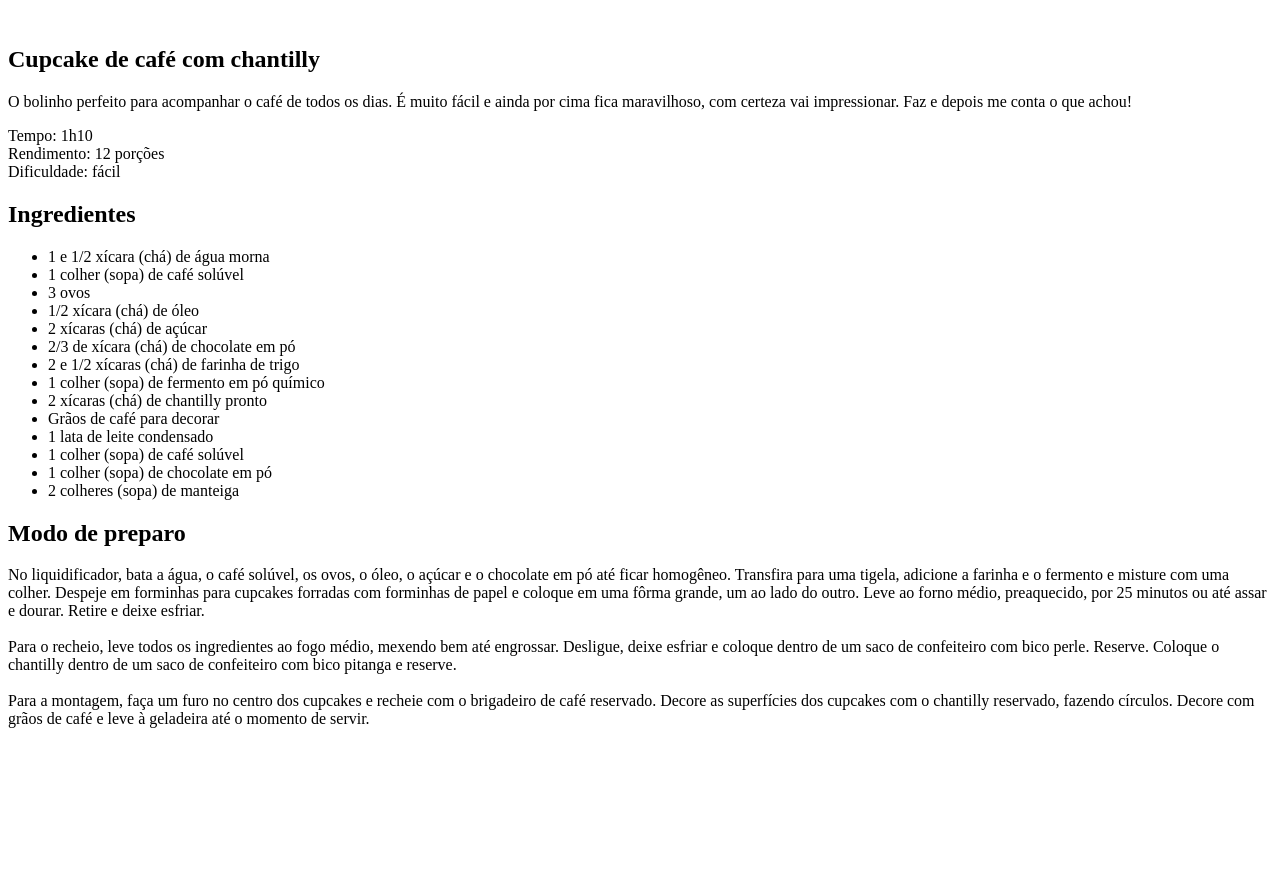
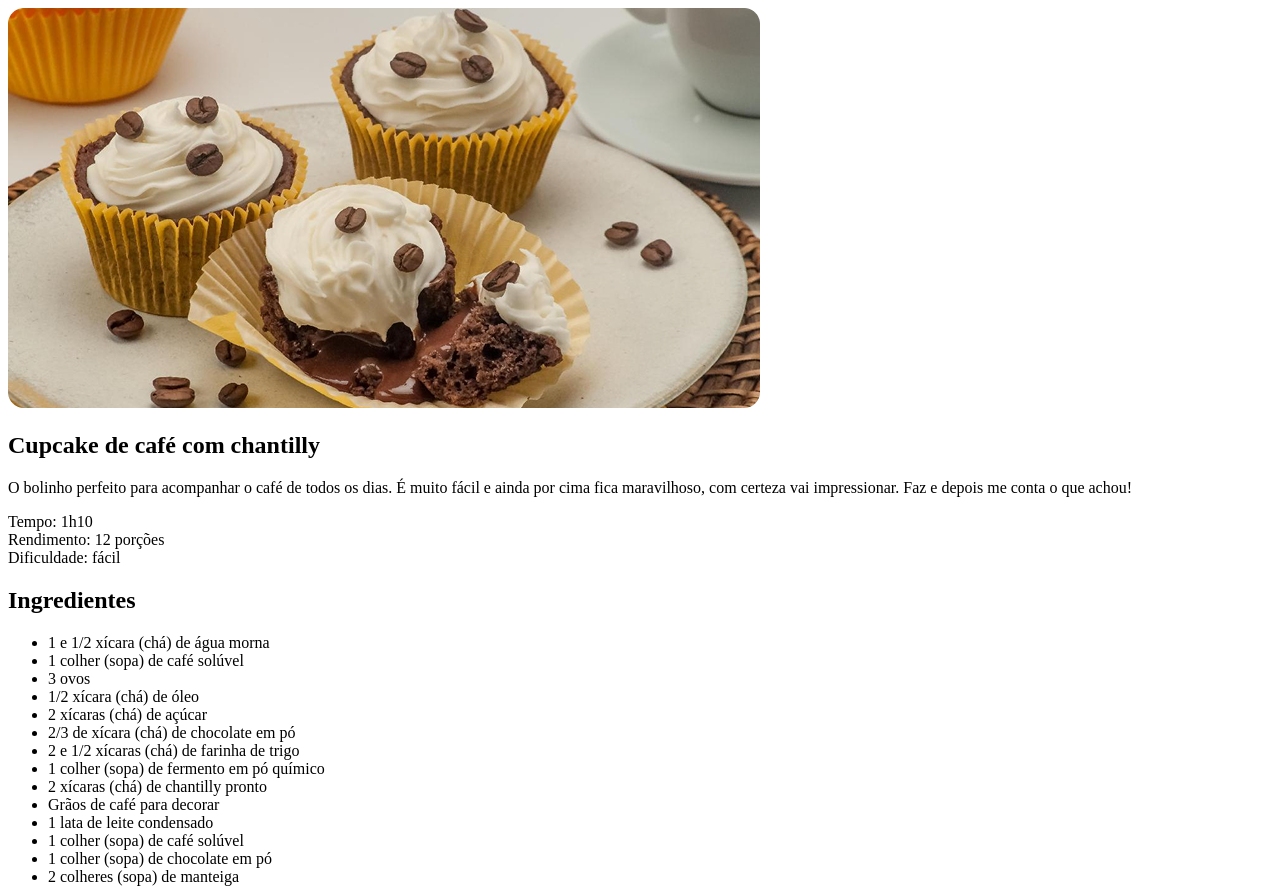
Before and after one commit to MarianaFagundes/Projeto_Pagina_Receita, a plain HTML site: page index.html in a window 1280 px wide. Shown: the top 889 px of the page. Before the commit the page ends 800 px from the top, so only its background shows below. Drawn offline with Linux system fonts and the light colour scheme.

Commit message:
adicionando imagens

```diff
--- a/index.html
+++ b/index.html
@@ -8,7 +8,7 @@
 <body>
     <div id="page">
 
-        <img src="" alt="">
+        <img src="assets/main-image.png" alt="Imagem de um Cupcake com grãos de café e um chantilly">
     <main>
        <section id="about">
         <h1> Cupcake de café com chantilly </h1>
```
Also changed, not shown: assets/bg-image.jpg (added), assets/main-image.png (added).
